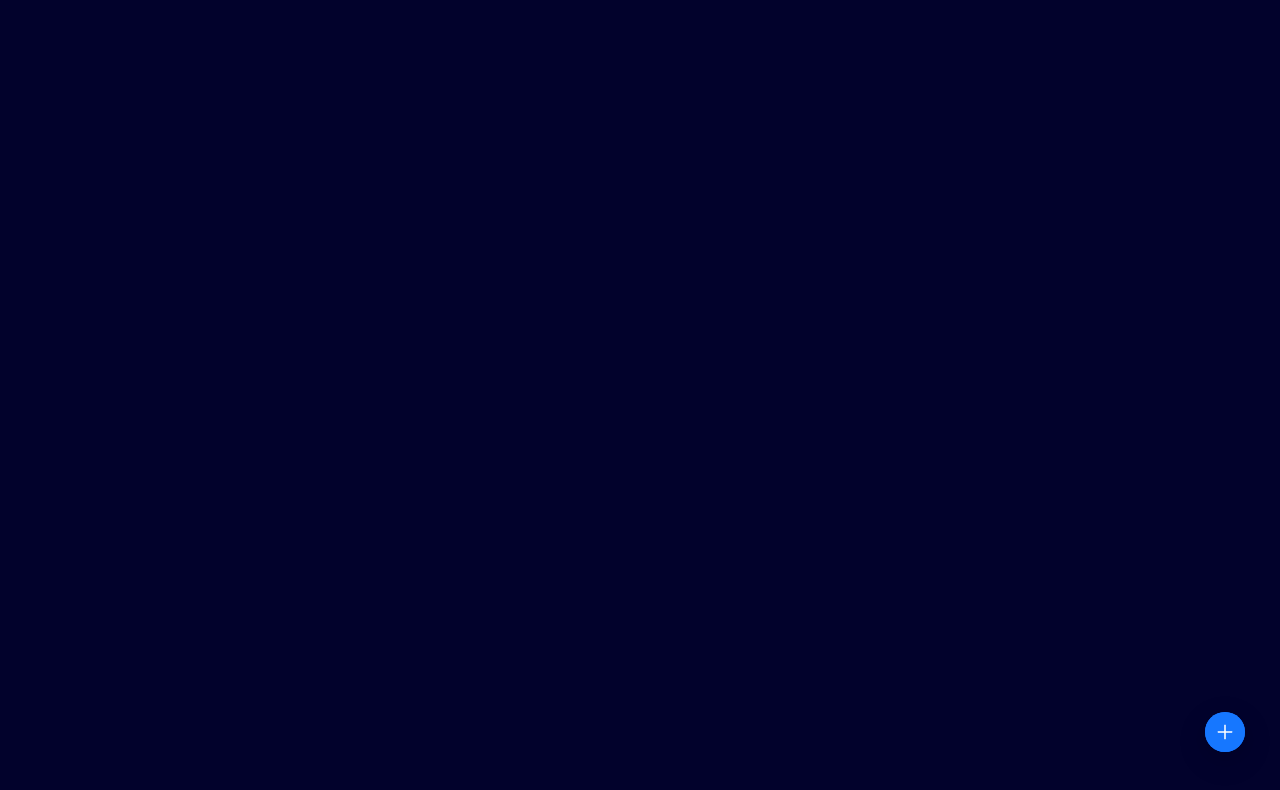
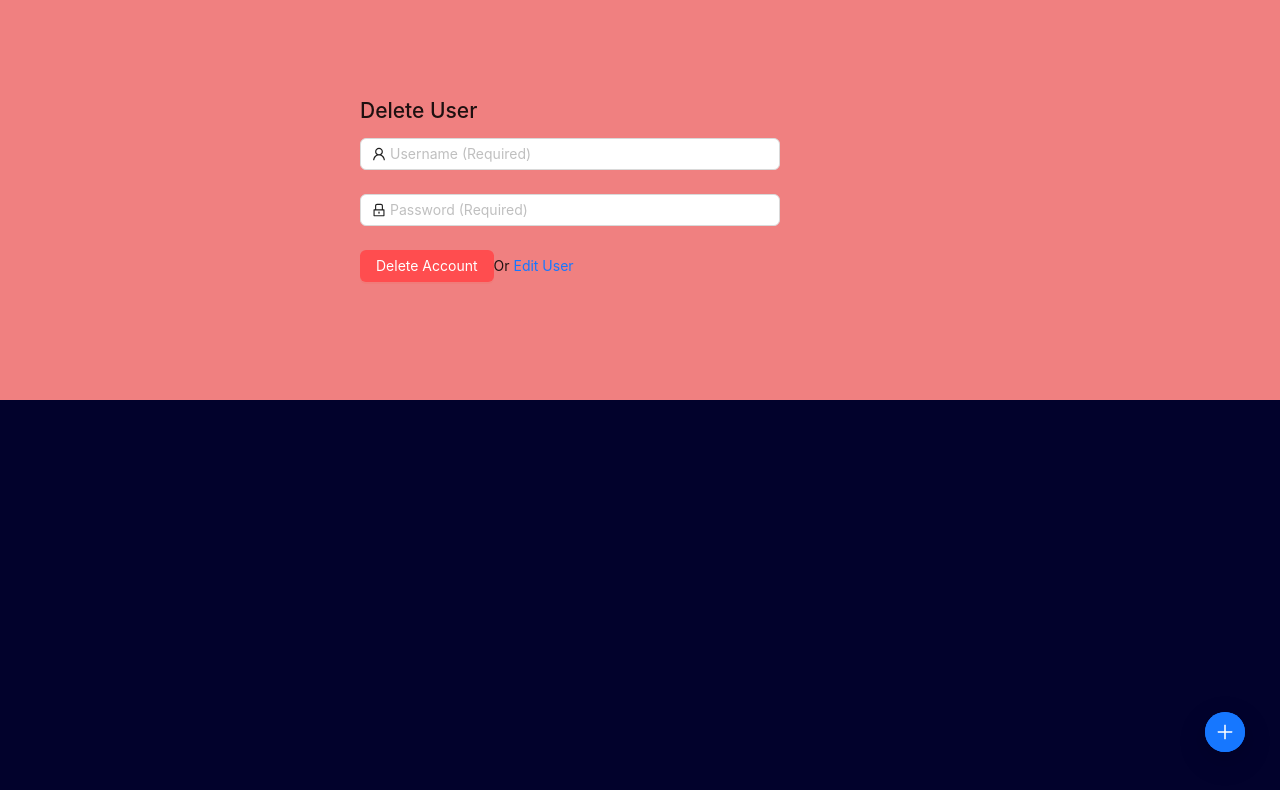
Before and after one commit to KMcClain23/Family-Meals, a React (Create React App) app in the folder client/: page /deleteUser in a window 1280 px wide. Before the commit this address had no page. Shown: the top 790 px of the page. Built offline with nearby package versions, Linux system fonts and the light colour scheme.

Commit message:
Added delete functionality

```diff
--- a/client/src/App.css
+++ b/client/src/App.css
@@ -86,4 +86,5 @@ body {
 .hero-content button {
     font-size: 16px;
     border-radius: 25px;
+    color:
 }
--- a/client/src/App.js
+++ b/client/src/App.js
@@ -8,6 +8,7 @@ import { Navbar } from './components/Navbar';
 import Login from './pages/Login';
 import Register from './pages/RegisterForm';
 import EditUser from './pages/EditUser.js';
+import { DeleteUser } from './pages/DeleteUser';
 
 function App() {
   return (
@@ -22,6 +23,7 @@ function App() {
           <Route path='/register' element={<Register />} />
           <Route path='/createRecipe' element={<CreateRecipe />} />
           <Route path='/savedRecipes' element={<SavedRecipes />} />
+          <Route path='/deleteUser' element={<DeleteUser />} />
         </Routes>
       </Router>
     </div>
--- /dev/null
+++ b/client/src/pages/DeleteUser.js
@@ -0,0 +1,158 @@
+import React, { useState, useEffect } from "react";
+import axios from "axios";
+import { useCookies } from "react-cookie";
+import { useNavigate } from "react-router-dom";
+import { Button, Form, Input, Popconfirm, message } from "antd";
+import { UserOutlined, LockOutlined } from "@ant-design/icons";
+import { Link } from "react-router-dom";
+
+export const DeleteUser = () => {
+    const [cookies, setCookies] = useCookies(["access_token"]);
+    const [form] = Form.useForm();
+    const navigate = useNavigate();
+
+    const logout = () => {
+        setCookies("access_token", "");
+        window.localStorage.clear();
+        navigate("/");
+    };
+
+    const [user, setUser] = useState({});
+    const [messageText, setMessageText] = useState("");
+
+    useEffect(() => {
+        // Fetch user data based on userID from localStorage
+        const userID = window.localStorage.getItem("userID");
+        if (userID) {
+        // Fetch user data using the user's ID from your API
+        axios.get(`http://localhost:3001/Auth/users/${userID}`, {
+            headers: {
+                Authorization: `${cookies.access_token}`,
+            },
+            })
+            .then((response) => {
+            setUser(response.data);
+            })
+            .catch((error) => {
+            console.error(error);
+            });
+        }
+    }, [cookies.access_token]);
+
+    const onFinish = async (values) => {
+        try {
+        // Check if the current user matches the user to be deleted
+        if (user.username !== values.username) {
+            // Display an error message using Ant Design's message component
+            message.error("You are not authorized to delete this account.");
+            return;
+        }
+
+        const result = await axios.delete(
+            `http://localhost:3001/auth/users/${user._id}`,
+            {
+            data: {
+                username: values.username,
+                password: values.password,
+            },
+            headers: {
+                Authorization: `Bearer ${cookies.access_token}`,
+            },
+            }
+        );
+
+        if (result.data.message) {
+            setMessageText(result.data.message);
+        } else {
+            // Successfully deleted the user
+            // Logout the user
+            logout();
+        }
+        } catch (error) {
+        console.error(error);
+
+        if (
+            error.response &&
+            error.response.status === 401 &&
+            error.response.data.message ===
+            "Unauthorized. You can only delete your own account."
+        ) {
+            // Display an error message using Ant Design's message component
+            message.error("You are not authorized to delete this account.");
+        } else if (
+            error.response &&
+            error.response.status === 401 &&
+            error.response.data.message === "Username or Password is incorrect."
+        ) {
+            setMessageText("Username or Password is incorrect.");
+        }
+        }
+    };
+
+    return (
+        <div style={{ backgroundColor: "lightcoral", display: "flex", flexDirection: "column", alignItems: "center", justifyContent: "center", minHeight: "50vh" }}>
+            <Form
+                form={form}
+                name="delete_user_form"
+                onFinish={onFinish}
+                labelCol={{ span: 6 }}
+                wrapperCol={{ span: 18 }}
+                style={{ maxWidth: 600, width: "100%", padding: "20px" }}
+                >
+            <h2>Delete User</h2>
+            {messageText && <p>{messageText}</p>}
+            <Form.Item
+                name="username"
+                rules={[
+                {
+                    required: true,
+                    message: "Please enter your Username!",
+                },
+                ]}
+            >
+                <Input
+                prefix={
+                    <UserOutlined className="site-form-item-icon" />
+                }
+                placeholder="Username (Required)"
+                />
+            </Form.Item>
+            <Form.Item
+                name="password"
+                rules={[
+                {
+                    required: true,
+                    message: "Please enter your Password!",
+                },
+                ]}
+            >
+                <Input
+                prefix={
+                    <LockOutlined className="site-form-item-icon" />
+                }
+                type="password"
+                placeholder="Password (Required)"
+                />
+            </Form.Item>
+            <Form.Item>
+                <Popconfirm
+                title="Are you sure you want to delete your account?"
+                onConfirm={logout} // Call the logout function when confirmed
+                okText="Yes"
+                cancelText="No"
+                >
+                <Button
+                    type="primary"
+                    danger
+                    htmlType="submit"
+                    className="login-form-button"
+                >
+                    Delete Account
+                </Button>
+                </Popconfirm>
+                Or <Link to="/edituser">Edit User</Link>
+            </Form.Item>
+            </Form>
+        </div>
+    );
+};
--- a/client/src/pages/EditUser.js
+++ b/client/src/pages/EditUser.js
@@ -1,7 +1,7 @@
 import React, { useState, useEffect } from "react";
 import axios from "axios";
 import { useCookies } from "react-cookie";
-import { useNavigate } from "react-router-dom";
+import { Link, useNavigate } from "react-router-dom";
 import { Button, Form, Input, message } from 'antd';
 import { UserOutlined, LockOutlined } from '@ant-design/icons';
 
@@ -121,6 +121,7 @@ const EditUser = () => {
                 <Button type="primary" htmlType="submit" className="login-form-button">
                     Update
                 </Button>
+                Or <Link to="/deleteuser">Delete User</Link>
             </Form.Item>
         </Form>
         </div>
```
Also changed, not shown: 1 other file (tests, documents, lock files or other folders).
